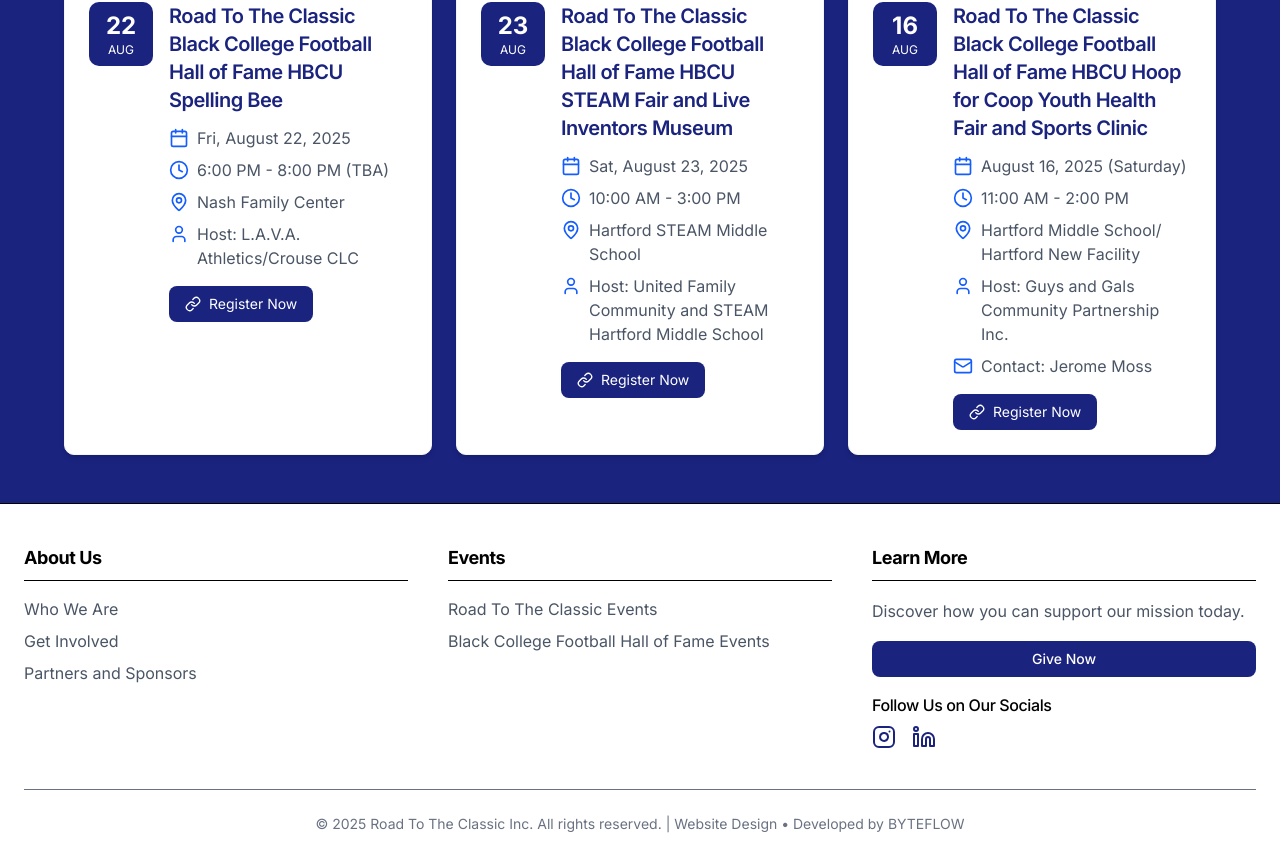
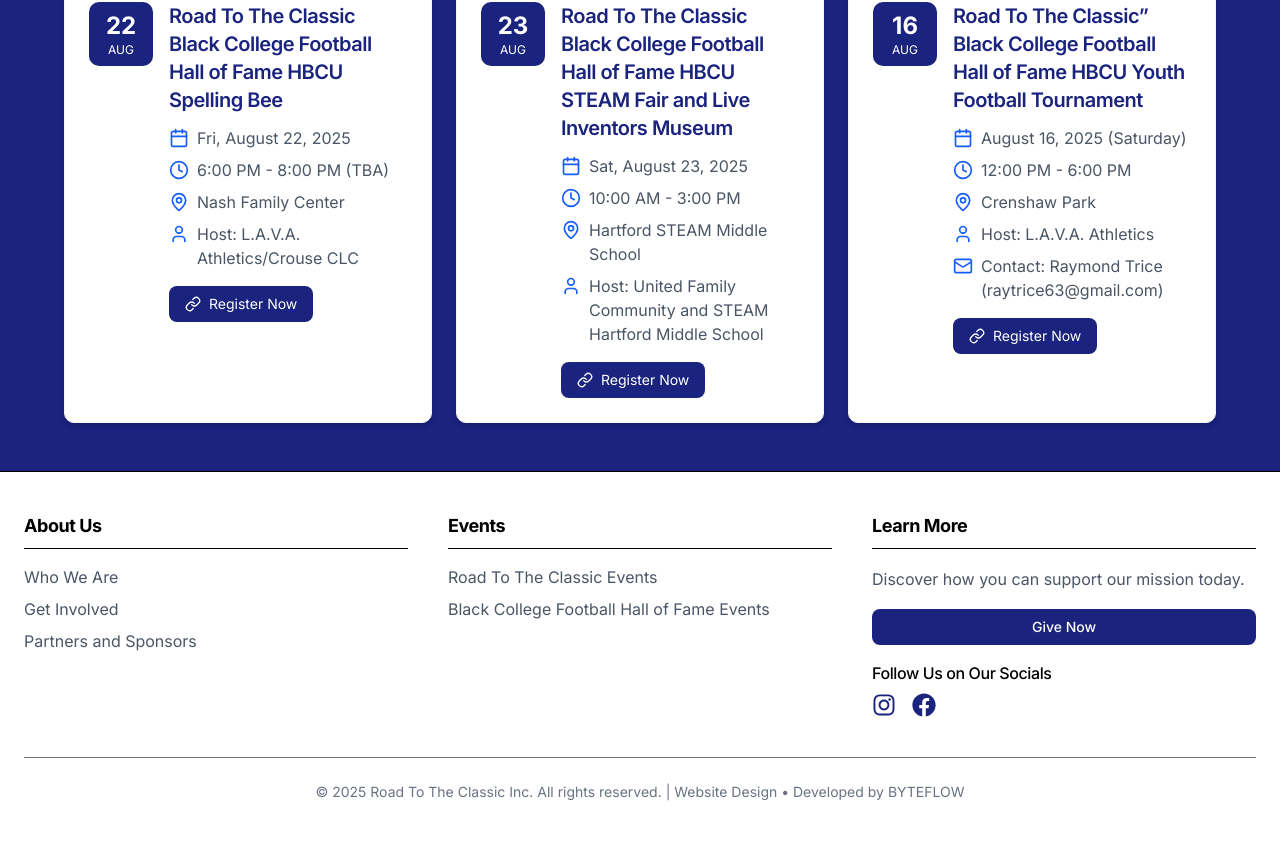
Before and after one commit to ByteFlowWebAgency/road-to-the-classic-v2, a Next.js app: page /HOF in a window 1280 px wide. Shown: the part 1948-2797 px from the top of the page. Built offline with nearby package versions, Linux system fonts and the light colour scheme.

Commit message:
refined changes

```diff
--- a/src/components/layout/Footer.jsx
+++ b/src/components/layout/Footer.jsx
@@ -1,5 +1,5 @@
 import Link from "next/link"
-import { Instagram, Linkedin, Twitter } from "lucide-react"
+import { FaFacebook, FaInstagram, FaLinkedin } from "react-icons/fa"
 import { Button } from "@/components/ui/button"
 
 export function Footer() {
@@ -34,11 +34,11 @@
             </Link>
             <h4 className="font-medium mb-2">Follow Us on Our Socials</h4>
             <div className="flex gap-4">
-              <Link href="https://www.instagram.com/roadtotheclassic25?utm_source=ig_web_button_share_sheet&igsh=ZDNlZDc0MzIxNw==" aria-label="Instagram" className="text-[#1a237e]">
-                <Instagram className="h-6 w-6" />
+              <Link href="https://www.instagram.com/roadtotheclassic25?utm_source=ig_web_button_share_sheet&igsh=ZDNlZDc0MzIxNw==" aria-label="Instagram" className="text-[#1a237e]" target="_blank" rel="noopener noreferrer">
+                <FaInstagram className="h-6 w-6" />
               </Link>
-              <Link href="#" aria-label="LinkedIn" className="text-[#1a237e]">
-                <Linkedin className="h-6 w-6" />
+              <Link href="https://www.facebook.com/profile.php?id=61573107310164" aria-label="Facebook" className="text-[#1a237e]" target="_blank" rel="noopener noreferrer">
+                <FaFacebook className="h-6 w-6" />
               </Link>
 
             </div>
--- a/src/components/layout/SocialBar.jsx
+++ b/src/components/layout/SocialBar.jsx
@@ -1,15 +1,15 @@
 import Link from "next/link"
-import { Facebook, Instagram } from "lucide-react"
+import { FaFacebook, FaInstagram } from "react-icons/fa"
 
 export function SocialBar() {
   return (
     <div className="bg-[#1a237e] text-white py-2 px-4 flex justify-between items-center">
       <div className="flex gap-4">
-        <Link href="#" aria-label="Facebook">
-          <Facebook className="h-5 w-5" />
+        <Link href="https://www.facebook.com/profile.php?id=61573107310164" aria-label="Facebook">
+          <FaFacebook className="h-5 w-5" />
         </Link>
-        <Link href="https://www.instagram.com/roadtotheclassic25?utm_source=ig_web_button_share_sheet&igsh=ZDNlZDc0MzIxNw==" aria-label="Instagram">
-          <Instagram className="h-5 w-5" />
+        <Link href="https://www.instagram.com/roadtotheclassic25?utm_source=ig_web_button_share_sheet&igsh=ZDNlZDc0MzIxNw==" aria-label="Instagram" target="_blank" rel="noopener noreferrer">
+          <FaInstagram className="h-5 w-5" />
         </Link>
       </div>
       <Link
--- a/src/data/events.js
+++ b/src/data/events.js
@@ -203,12 +203,12 @@
   {
     id: "hof-6",
     type: EVENT_TYPES.HALL_OF_FAME,
-    title: "Road To The Classic Black College Football Hall of Fame HBCU Hoop for Coop Youth Health Fair and Sports Clinic",
+    title: "Road To The Classic” Black College Football Hall of Fame HBCU Youth Football Tournament",
     date: "August 16, 2025 (Saturday)",
-    time: "11:00 AM - 2:00 PM",
-    location: "Hartford Middle School/ Hartford New Facility",
-    host: "Guys and Gals Community Partnership Inc.",
-    contact: "Jerome Moss",
+    time: "12:00 PM - 6:00 PM",
+    location: "Crenshaw Park",
+    host: "L.A.V.A. Athletics",
+    contact: "Raymond Trice (raytrice63@gmail.com)",
     registrationLink: "https://docs.google.com/forms/d/e/1FAIpQLSc3YGaQZ0SrHAWXTCy_0xg2-es1jgN4_guudj71Hfxxe0C7Vg/viewform"
   }
 ];
```
